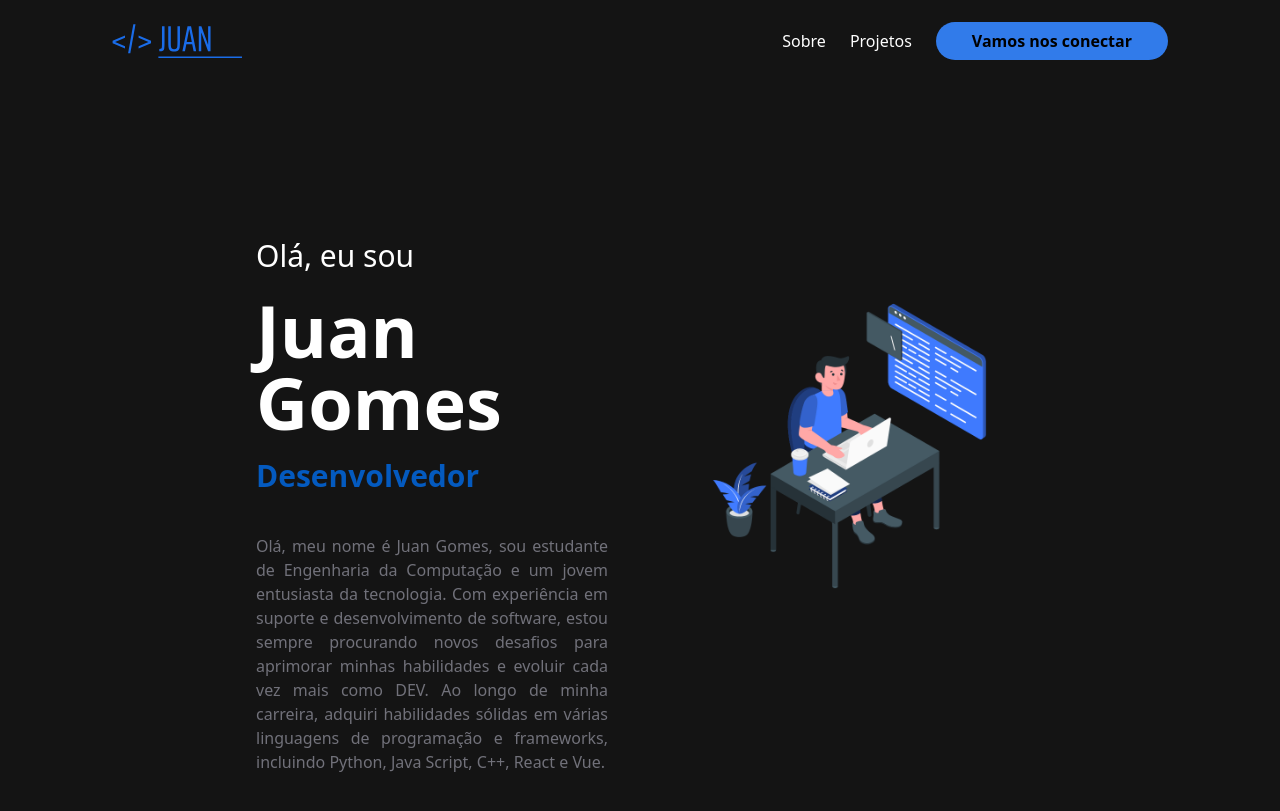
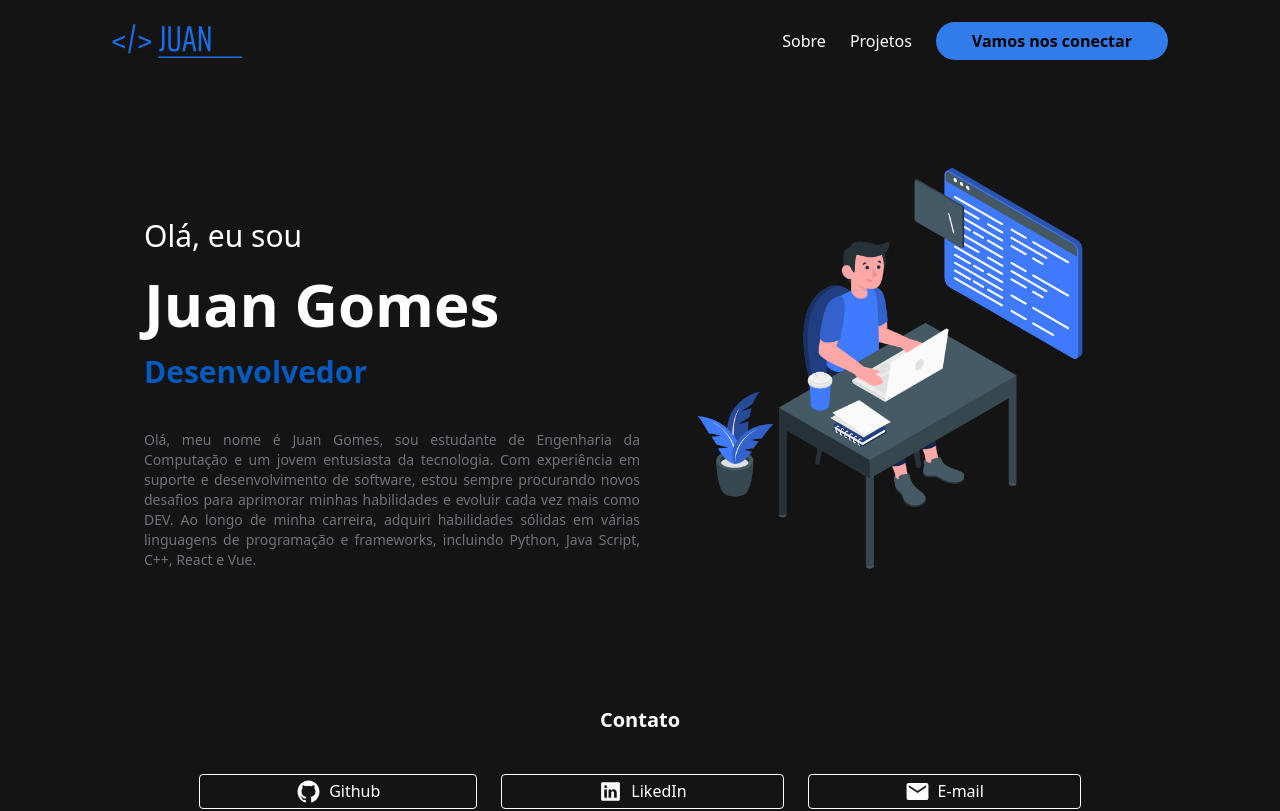
Before and after one commit to juamgomes/portifolio-juan-gomes, a Next.js app: page / in a window 1280 px wide. Shown: the top 811 px of the page. Built offline with nearby package versions, Linux system fonts and the light colour scheme.

Commit message:
Melhorias na home, tirando coisas desnecessárias

```diff
--- a/src/components/TheHome.tsx
+++ b/src/components/TheHome.tsx
@@ -2,12 +2,12 @@ import Image from "next/image"
 
 export function TheHome(){
   return(
-    <div className="text-branco mx-36 bg-zinc-main sm:py-11 sm:px-28 px-4 flex flex-col sm:flex-row items-center justify-between">
-      <div className="flex-col mt-28 sm:mr-16 w-3/6">
+    <div className="text-branco sm:mx-36 bg-zinc-main sm:py-11 flex flex-col sm:flex-row items-center justify-between">
+      <div className="flex-col mt-10 w-3/6">
         <p className="text-3xl">Olá, eu sou</p>
-        <h1 className="sm:text-7xl text-5xl font-semibold my-5">Juan Gomes</h1>
+        <h1 className="sm:text-6xl text-5xl font-semibold my-5">Juan Gomes</h1>
         <h2 className="text-3xl mb-10 font-semibold text-blue-2">Desenvolvedor</h2>
-        <p className="text-justify text-zinc-500">Olá, meu nome é Juan Gomes, sou estudante de
+        <p className="text-justify text-sm text-zinc-500">Olá, meu nome é Juan Gomes, sou estudante de
         Engenharia da Computação e um jovem entusiasta da tecnologia. Com experiência em suporte e
         desenvolvimento de software, estou sempre procurando novos desafios para aprimorar minhas
         habilidades e evoluir cada vez mais como DEV. Ao longo de minha carreira, adquiri habilidades
@@ -17,7 +17,7 @@ export function TheHome(){
       </div>
 
       <div className="w-3/6">
-        <Image src="/Dev animation.gif" width={700} height={700} alt="Imagem de computador"/>
+        <Image src="/Dev animation.gif" width={800} height={700} alt="Imagem de um desenvolvedor programando"/>
       </div>
     </div>
   )
```
